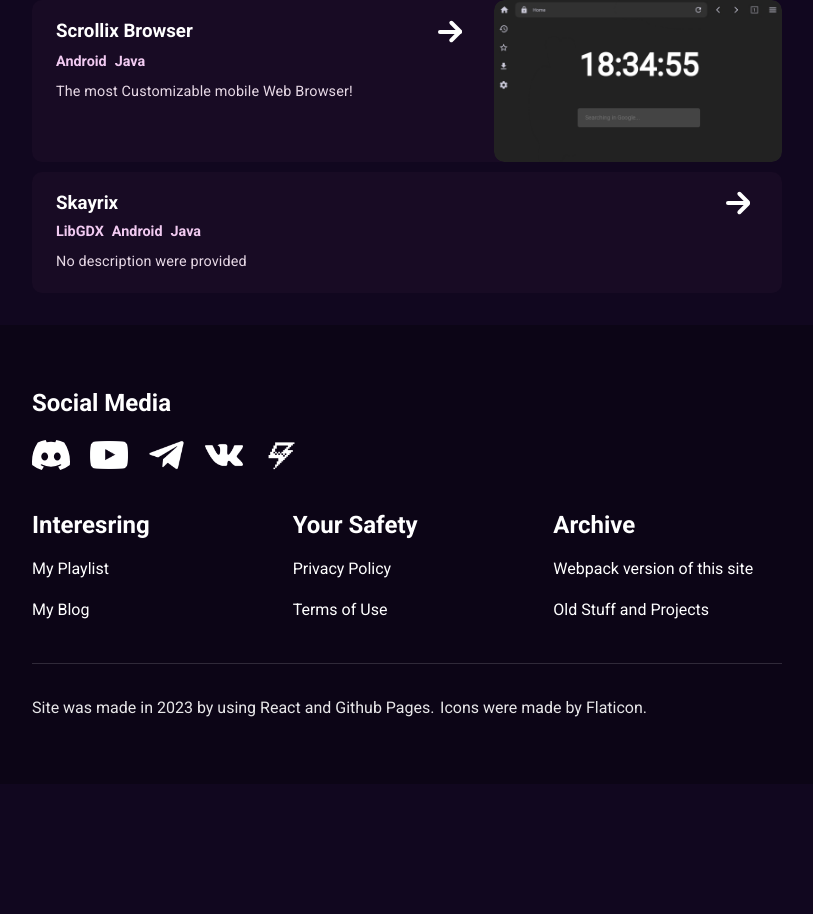
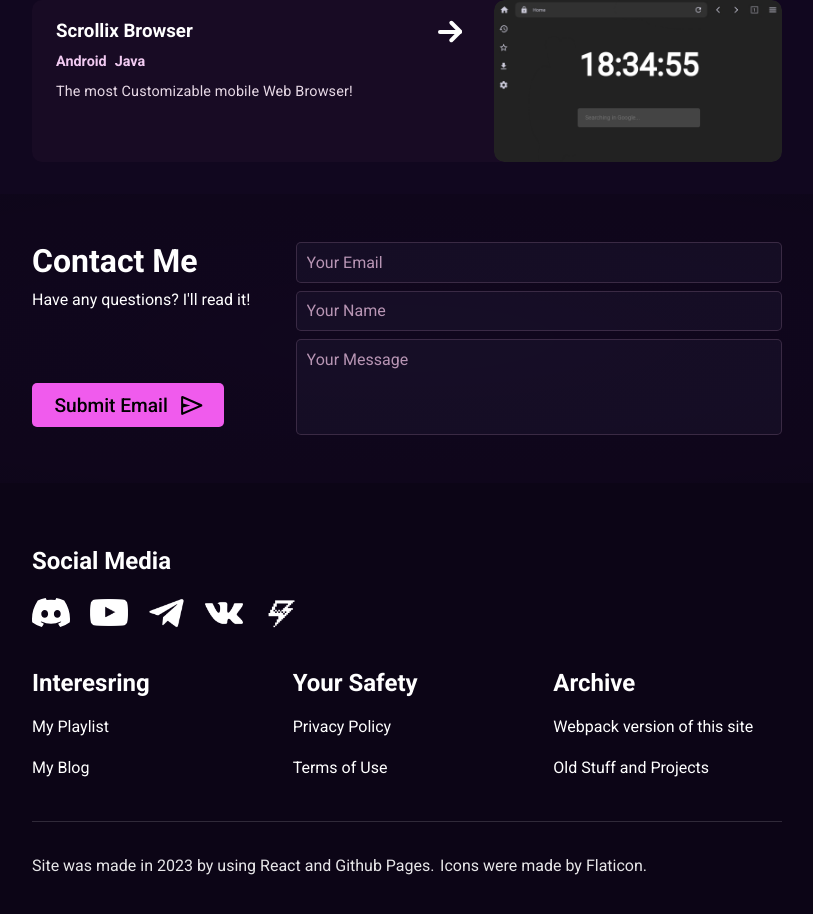
Before and after one commit to MrBoomDeveloper/portfolio, a React (Vite) app: page /#/ in a window 1280 px wide. Shown: the part 976-1890 px from the top of the page, without its empty margins (233-1046 px from the left). Before the commit the page ends 1760 px from the top, so only its background shows below. Built offline with nearby package versions, Linux system fonts and the light colour scheme.

Commit message:
Contact form section, Disabled buttons, Input component, Removed unused code

```diff
--- a/src/components/base/button/index.tsx
+++ b/src/components/base/button/index.tsx
@@ -1,17 +1,32 @@
 import { CSSProperties } from "react";
 import styles from "./styles.module.scss";
 
-interface ButtonArguments {
+export default function Button({
+	text,
+	style,
+	onPress,
+	icon,
+	iconStyle,
+	className,
+	enabled = true
+}: {
 	text: string,
 	style?: CSSProperties,
 	icon?: string,
+	className?: string,
 	iconStyle?: CSSProperties,
-	onPress?: () => void
-}
+	onPress?: () => void,
+	enabled?: boolean
+}) {
+	return (
+		<div className={`${styles.container} ${className} ${enabled ? styles.enabled : styles.disabled}`}
+			style={style}
+			onClick={() => {
+				if(!enabled) return;
 
-export default function Button({text, style, onPress, icon, iconStyle}: ButtonArguments) {
-	return (
-		<div className={styles.container} style={style} onClick={onPress}>
+				onPress?.();
+			}}>
+
 			<span className={styles.label}>{text}</span>
 			{icon && <img src={icon} className={styles.icon} style={iconStyle} />}
 		</div>
--- /dev/null
+++ b/src/components/base/input/index.tsx
@@ -0,0 +1,48 @@
+import { RefObject, useRef } from "react";
+import styles from "./styles.module.scss";
+
+export default function Input({
+	placeholder,
+	value,
+	name,
+	type,
+	multiline,
+	error,
+	onChange,
+	inputRef,
+	textareaRef
+}: {
+	placeholder?: string,
+	value?: string,
+	name?: string,
+	type?: "email" | "name",
+	multiline?: boolean,
+	error?: string,
+	onChange?: (newValue: string) => void,
+	inputRef?: RefObject<HTMLInputElement>,
+	textareaRef?: RefObject<HTMLTextAreaElement>,
+}) {
+	const isError = (error?.length != 0);
+
+	return (
+		<div className={`${styles.container} ${isError ? styles.isError : styles.noError}`}>
+			{multiline ? (
+				<textarea name={name}
+					className={styles.input}
+					onChange={() => onChange?.(textareaRef?.current?.value || "")}
+					ref={textareaRef}
+					placeholder={placeholder}>{value}</textarea>
+			) : (
+				<input placeholder={placeholder}
+					className={styles.input}
+					ref={inputRef}
+					onChange={() => onChange?.(inputRef?.current?.value || "")}
+					name={name}
+					type={type}
+					value={value} />
+			)}
+
+			<span className={styles.error}>{error}</span>
+		</div>
+	);
+}
--- /dev/null
+++ b/src/components/base/input/styles.module.scss
@@ -0,0 +1,51 @@
+.container {
+	padding: .6em;
+	border: rgba(168, 129, 165, 0.25) solid 1px;
+	border-radius: 5px;
+	transition: .15s;
+	background-color: rgba(85, 78, 114, 0.1);
+	position: relative;
+
+	&:focus-within {
+		border-color: rgb(190, 165, 190);
+	}
+
+	& > textarea {
+		resize: none;
+		height: 100%;
+	}
+
+	&.isError {
+		border-color: red;
+	}
+}
+
+.input {
+	color: white;
+	background-color: transparent;
+	border: none;
+	width: 100%;
+
+	&::placeholder {
+		color: rgb(184, 149, 180);
+	}
+
+	&:focus {
+		outline: none;
+	}
+}
+
+.error {
+	padding: .45rem .75rem;
+	color: white;
+	background-color: rgb(233, 44, 44);
+	position: absolute;
+	bottom: -2.1rem;
+	left: .1rem;
+	z-index: 999;
+	border-radius: 5px;
+
+	&:empty {
+		padding: 0;
+	}
+}
--- a/src/data/marks.ts
+++ b/src/data/marks.ts
@@ -10,3 +10,5 @@
 export function getTagName(id: Tag) {
 	return names[id] || id;
 }
+
+export const emailRegex = /^(([^<>()\[\]\\.,;:\s@"]+(\.[^<>()\[\]\\.,;:\s@"]+)*)|(".+"))@((\[[0-9]{1,3}\.[0-9]{1,3}\.[0-9]{1,3}\.[0-9]{1,3}\])|(([a-zA-Z\-0-9]+\.)+[a-zA-Z]{2,}))$/;
--- a/src/data/translation.json
+++ b/src/data/translation.json
@@ -2,6 +2,13 @@
 	"ru": {
 		"translation": {
 			"no_description": "Описание не было предоставленно.",
+
+			"error": {
+				"invalid_email": "Неправильная Почта!",
+				"short_name": "Слишком короткое Имя!",
+				"short_message": "Сообщение слишком короткое!",
+				"submit_email": "Не удалось отправить письмо!"
+			},
 
 			"home": {
 				"hi": "Привет, я MrBoomDev!",
@@ -21,7 +28,15 @@
 
 			"contact": {
 				"title": "Связаться со мной",
-				"description": "Есть вопрос? Напиши мне!"
+				"description": "Есть вопрос? Напиши мне!",
+				"submit": "Отправить",
+
+				"email": "Ваша Почта",
+				"name": "Ваше Имя",
+				"message": "Ваше сообщение",
+
+				"loading": "Отправляем...",
+				"sent": "Отправлено успешно!"
 			},
 
 			"footer": {
@@ -69,6 +84,13 @@
 		"translation": {
 			"no_description": "No description were provided",
 
+			"error": {
+				"invalid_email": "Invalid email!",
+				"short_name": "Name is too short!",
+				"short_message": "Messsage is too short!",
+				"submit_email": "Failed to send an email!"
+			},
+
 			"home": {
 				"hi": "Hey, I'm MrBoomDev!",
 				"description": "I like to create stylish and epic games, websites and apps for mobile devices.",
@@ -91,7 +113,15 @@
 
 			"contact": {
 				"title": "Contact Me",
-				"description": ""
+				"description": "Have any questions? I'll read it!",
+				"submit": "Submit Email",
+
+				"email": "Your Email",
+				"name": "Your Name",
+				"message": "Your Message",
+
+				"loading": "Loading...",
+				"sent": "Sent successfully!"
 			},
 
 			"footer": {
--- a/src/routes/home/index.tsx
+++ b/src/routes/home/index.tsx
@@ -5,9 +5,11 @@
 import { useRef } from "react";
 import Projects from "./sections/projects";
 import SkillsSection from "./sections/skills";
+import ContactSection, { ContactSectionRef } from "./sections/contact";
 
 export default function HomePage() {
 	const projectsSection = useRef<HTMLDivElement>(null);
+	const formSection = useRef<ContactSectionRef>(null);
 	const { t } = useTranslation();
 
 	return (
@@ -24,14 +26,14 @@
 						<Button text={t("home.see_projects")}
 							style={{paddingInline: "2.4rem"}}
 							onPress={() => {
-								const offset = (projectsSection.current?.offsetTop || 0) - 100;
+								const offset = (projectsSection.current?.offsetTop || 0) - 125;
 								window.scrollTo({ top: offset, behavior: "smooth" })
 							}} />
 
 						<Button text={t("contact.title")}
 							style={{paddingInline: "2.4rem"}}
 							onPress={() => {
-								const offset = (projectsSection.current?.offsetTop || 0) - 100;
+								const offset = (formSection.current?.getY() || 0) - 150;
 								window.scrollTo({ top: offset, behavior: "smooth" })
 							}} />
 					</div>
@@ -54,19 +56,9 @@
 				<Aboutme />
 			</Section> */}
 
-			{/* <Section fill style={{paddingBlock: "3rem"}}>
-				<div>
-					<h1>{t("contact.title")}</h1>
-					<p>{t("contact.description")}</p>
-
-					<form action="https://www.google.com" style={{display: "flex", flexDirection: "column", maxWidth: "500px", gap: ".5rem"}}>
-						<input type="email" placeholder="Email" style={{padding: ".5em", color: "black"}} />
-						<input type="text" placeholder="Your Name" style={{padding: ".5em", color: "black"}} />
-						<textarea placeholder="Your Message..." style={{padding: ".5em", color: "black", height: "5rem"}} />
-						<Button text="Submit" />
-					</form>
-				</div>
-			</Section> */}
+			<Section fill style={{paddingBlock: "3rem"}}>
+				<ContactSection reference={formSection} />
+			</Section>
 		</>
 	);
 }
--- /dev/null
+++ b/src/routes/home/sections/contact/index.tsx
@@ -0,0 +1,120 @@
+import { useTranslation } from "react-i18next";
+import styles from "./styles.module.scss";
+import Button from "@components/base/button";
+import { RefObject, useCallback, useRef, useState } from "react";
+import Input from "@components/base/input";
+import { emailRegex } from "@data/marks";
+
+export interface ContactSectionRef {
+	getY: () => number
+}
+
+export default function ContactSection({
+	reference
+}: {
+	reference?: RefObject<ContactSectionRef> | any
+}) {
+	const [currentError, setError] = useState(["", ""]);
+	const [isSending, setSending] = useState(false);
+
+	const formRef = useRef<HTMLFormElement>(null);
+
+	const email = useRef<HTMLInputElement>(null);
+	const name = useRef<HTMLInputElement>(null);
+	const message = useRef<HTMLTextAreaElement>(null);
+
+	const { t } = useTranslation();
+
+	if(reference != null) {
+		reference.current = {
+			getY() {
+				return formRef.current?.offsetTop;
+			}
+		}
+	}
+
+	const submit = useCallback(() => {
+		if(isSending) return;
+
+		if(!emailRegex.test(email.current?.value || "")) {
+			setError(["email", t("error.invalid_email")]);
+			return;
+		}
+
+		if((name.current?.value.length || 0) < 2) {
+			setError(["name", t("error.short_name")]);
+			return;
+		}
+
+		if((message.current?.value.length || 0) < 10) {
+			setError(["message", t("error.short_message")]);
+			return;
+		}
+
+		setError([]);
+		setSending(true);
+
+		const data = new FormData(formRef.current as HTMLFormElement);
+		data.append("access_key", "2fdf5449-091f-4a24-bbbb-272e9e27d0b3");
+
+		fetch("https://api.web3forms.com/submit", {
+			method: "POST",
+			body: data
+		})
+		.then((response) => response.json())
+		.then((data) => {
+			if(!data.success) {
+				throw new Error("Not successfull." + " " + JSON.stringify(data));
+			}
+
+			alert(t("contact.sent"));
+		})
+		.catch(e => {
+			alert(t("submit_email") + " " + e);
+		})
+		.finally(() => {
+			setSending(false);
+		});
+	}, [formRef, email, name, message, isSending]);
+
+	const submitButton = (
+		<Button text={t(isSending ? "contact.loading" : "contact.submit")}
+			icon="/icon/send.svg"
+			iconStyle={{translate: ".25em 0"}}
+			className={styles.submit}
+			enabled={!isSending}
+			onPress={() => submit()} />);
+
+	return (
+		<div className={styles.container}>
+			<div className={styles.info}>
+				<h1>{t("contact.title")}</h1>
+				<p>{t("contact.description")}</p>
+
+				{submitButton}
+			</div>
+
+			<form className={styles.form} ref={formRef}>
+				<Input name="email" type="email"
+					inputRef={email}
+					onChange={() => setError(currentError[0] == "email" ? [] : currentError)}
+					error={currentError[0] == "email" ? currentError[1] : ""}
+					placeholder={t("contact.email") as string} />
+
+				<Input name="name" type="name"
+					inputRef={name}
+					onChange={() => setError(currentError[0] == "name" ? [] : currentError)}
+					error={currentError[0] == "name" ? currentError[1] : ""}
+					placeholder={t("contact.name") as string} />
+
+				<Input name="message" multiline
+					textareaRef={message}
+					onChange={() => setError(currentError[0] == "message" ? [] : currentError)}
+					error={currentError[0] == "message" ? currentError[1] : ""}
+					placeholder={t("contact.message") as string} />
+
+				{submitButton}
+			</form>
+		</div>
+	);
+}
--- /dev/null
+++ b/src/routes/home/sections/contact/styles.module.scss
@@ -0,0 +1,71 @@
+@import "@components/variables";
+
+.container {
+	display: flex;
+
+	.info {
+		display: flex;
+		flex-direction: column;
+		gap: .6rem;
+	}
+
+	.form {
+		display: flex;
+		flex-direction: column;
+		gap: .5rem;
+
+		& > div:nth-child(3) {
+			height: 6rem;
+		}
+	}
+}
+
+@media (min-width: ($responsibilityBreakpoint - 200)), (orientation: landscape) {
+	.container {
+		gap: 2.5rem;
+
+		.info {
+			width: 14rem;
+
+			& > p {
+				flex-grow: 1;
+			}
+
+			.submit {
+				translate: 0 -.5rem;
+				height: 2.75rem;
+				margin-right: 2rem;
+			}
+		}
+
+		form {
+			flex-grow: 1;
+
+			.submit {
+				display: none;
+			}
+		}
+	}
+}
+
+@media (max-width: ($responsibilityBreakpoint - 200)) and (orientation: portrait) {
+	.container {
+		flex-direction: column;
+		gap: 1rem;
+
+		form {
+			& > *:not(:nth-child(4)) {
+				padding-block: .75em;
+			}
+
+			.submit {
+				margin-top: .4rem;
+				width: 12rem;
+			}
+		}
+
+		.info .submit {
+			display: none;
+		}
+	}
+}
--- a/src/routes/home/sections/projects/index.tsx
+++ b/src/routes/home/sections/projects/index.tsx
@@ -21,8 +21,8 @@
 				description="The most Customizable mobile Web Browser!"
 				link="https://github.com/MrBoomDeveloper/Scrollix" />
 
-			<Project title="Skayrix"
-				tags={["libgdx", "android", "java"]} />
+			{/* <Project title="Skayrix"
+				tags={["libgdx", "android", "java"]} /> */}
 
 			{/* <Project title="BoomStudio" invert
 				tags={["Android"]} /> */}
--- a/src/routes/home/sections/projects/styles.module.scss
+++ b/src/routes/home/sections/projects/styles.module.scss
@@ -152,7 +152,7 @@
 			flex-grow: 1;
 		}
 
-		@media (max-width: $responsibilityBreakpoint) {
+		@media (max-width: ($responsibilityBreakpoint - 100)) {
 			& > .banner {
 				width: 15rem;
 			}
@@ -167,7 +167,7 @@
 			}
 		}
 
-		@media (min-width: $responsibilityBreakpoint) {
+		@media (min-width: ($responsibilityBreakpoint - 100)) {
 			& > .info {
 				padding-inline: 1.5rem;
 
@@ -186,7 +186,7 @@
 	}
 }
 
-@media (max-width: $responsibilityBreakpoint) and (orientation: portrait) {
+@media (max-width: ($responsibilityBreakpoint - 100)) and (orientation: portrait) {
 	.project {
 		flex-direction: column;
 
```
Also changed, not shown: src/components/base/button/styles.module.scss (+6 -1 lines), src/routes/home/styles.module.scss (+3 -32 lines), public/icon/send.svg (added).
